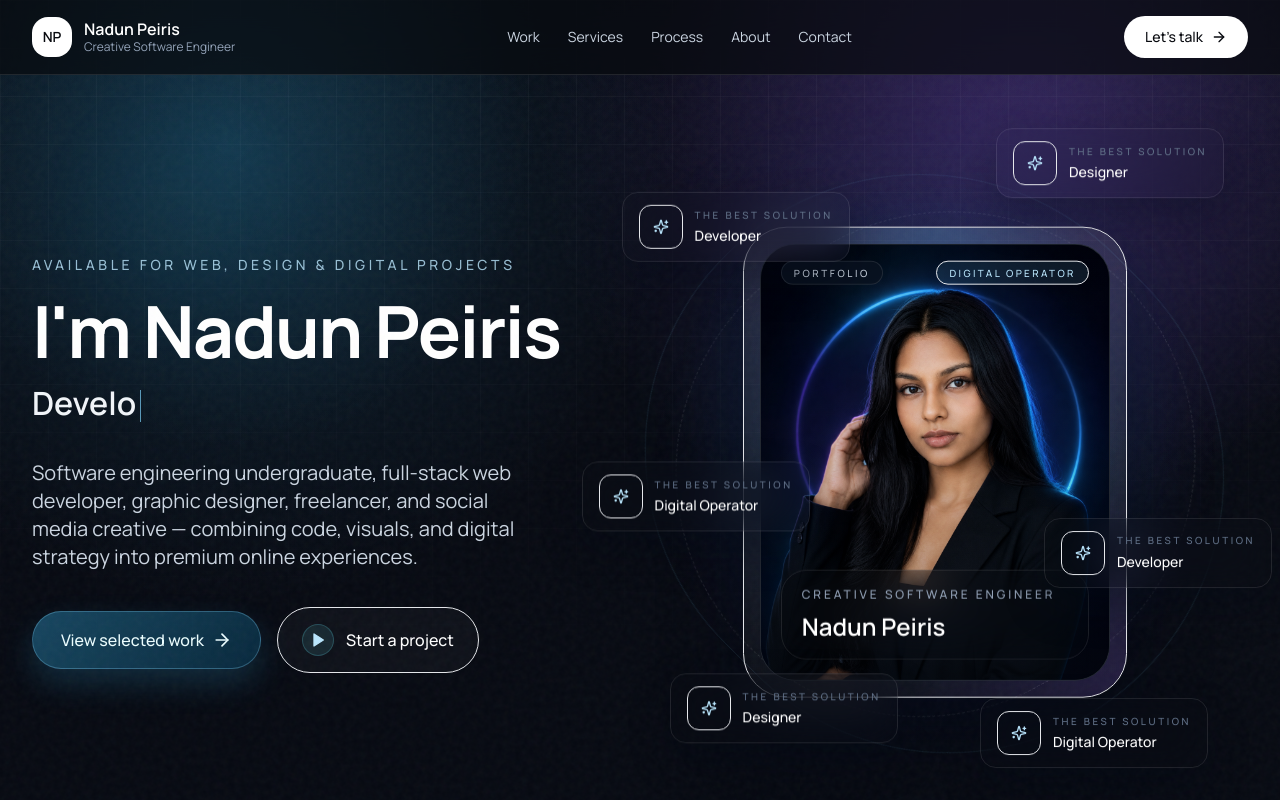
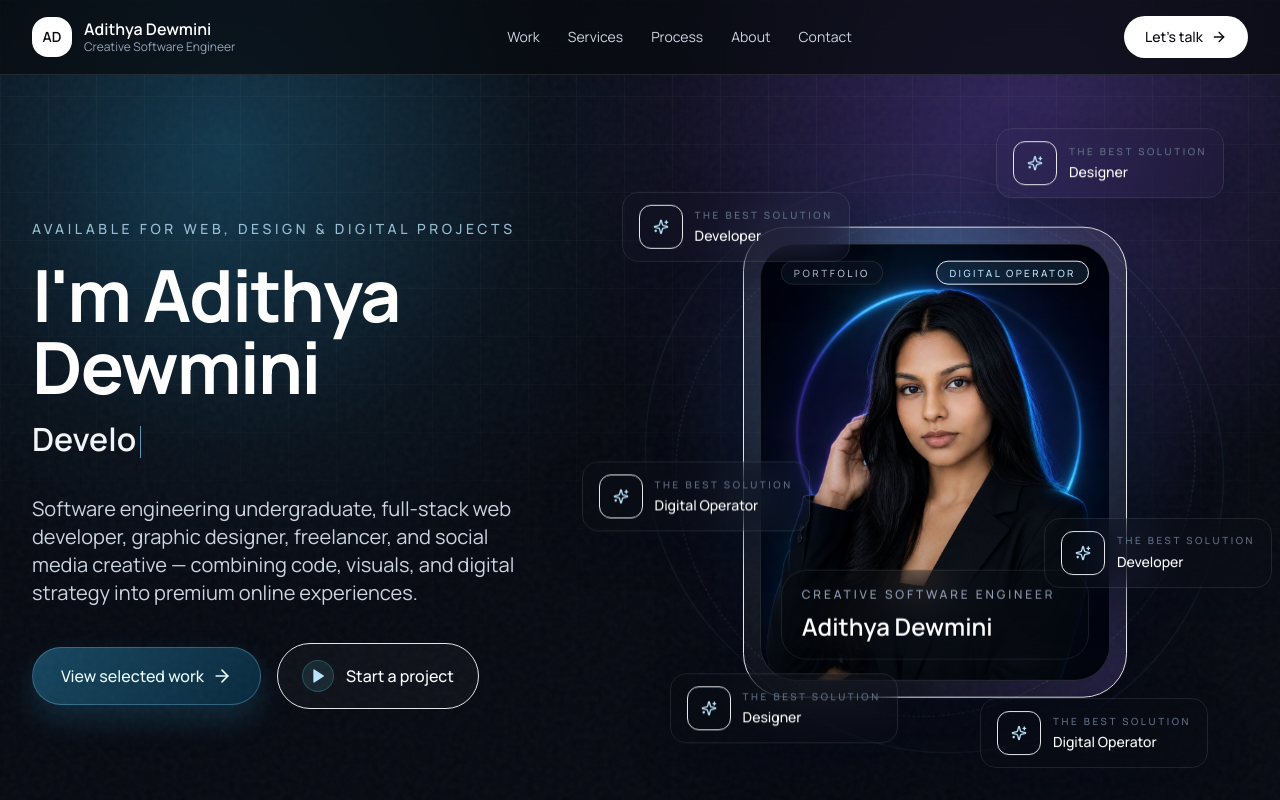
Before and after one commit to Adithya-Dewmini/adi-portfolio, a Next.js app: page / in a window 1280 px wide. Shown: the top 800 px of the page. Built offline with nearby package versions, Linux system fonts and the light colour scheme; no server answers; the database is empty.

Commit message:
changing name to my name

```diff
--- a/src/app/layout.tsx
+++ b/src/app/layout.tsx
@@ -10,12 +10,12 @@ const manrope = Manrope({
 });
 
 export const metadata: Metadata = {
-  title: "Nadun Peiris | Creative Software Engineer",
-  description: "Premium portfolio of Nadun Peiris, a software engineering undergraduate, web developer, graphic designer, and digital creative.",
-  keywords: ["Nadun Peiris", "Software Engineer", "Portfolio", "Next.js", "Graphic Designer", "Sri Lanka"],
-  authors: [{ name: "Nadun Peiris" }],
+  title: "Adithya Dewmini | Creative Software Engineer",
+  description: "Premium portfolio of Adithya Dewmini, a software engineering undergraduate, web developer, graphic designer, and digital creative.",
+  keywords: ["Adithya Dewmini", "Software Engineer", "Portfolio", "Next.js", "Graphic Designer", "Sri Lanka"],
+  authors: [{ name: "Adithya Dewmini" }],
   openGraph: {
-    title: "Nadun Peiris | Creative Software Engineer",
+    title: "Adithya Dewmini | Creative Software Engineer",
     description: "Code, design, and digital brand work in one premium portfolio.",
     type: "website"
   }
--- a/src/components/sections.tsx
+++ b/src/components/sections.tsx
@@ -117,9 +117,9 @@ export function Navbar() {
     <header className="fixed inset-x-0 top-0 z-50 border-b border-white/10 bg-ink/70 backdrop-blur-xl">
       <nav className="mx-auto flex max-w-7xl items-center justify-between px-5 py-4 md:px-8">
         <Link href="/" className="group flex items-center gap-3">
-          <span className="grid h-10 w-10 place-items-center rounded-2xl bg-white text-sm font-semibold text-ink transition group-hover:rotate-6">NP</span>
+          <span className="grid h-10 w-10 place-items-center rounded-2xl bg-white text-sm font-semibold text-ink transition group-hover:rotate-6">AD</span>
           <span className="hidden leading-tight sm:block">
-            <span className="block font-display font-semibold text-white">Nadun Peiris</span>
+            <span className="block font-display font-semibold text-white">Adithya Dewmini</span>
             <span className="block text-xs text-slate-400">Creative Software Engineer</span>
           </span>
         </Link>
@@ -165,7 +165,7 @@ function getIdentityVisual(title: string, index: number) {
 
 export function Hero({
   badge = "Hey there, I’m",
-  title = "Nadun Peiris",
+  title = "Adithya Dewmini",
   subtitle = "I build modern digital experiences with clean development, strong visuals, and practical execution.",
   primaryCtaText = "View selected work",
   primaryCtaLink = "/work",
@@ -221,7 +221,7 @@ export function Hero({
     };
   });
 
-  const heroName = title.trim().split(/\s+/).length <= 4 ? title : "Nadun Peiris";
+  const heroName = title.trim().split(/\s+/).length <= 4 ? title : "Adithya Dewmini";
   const heroIntro = badge.trim() || "Hey There!";
   const floatingCards = [
     { id: "solution-1", title: "THE BEST SOLUTION", subtitle: visibleIdentityCards[0]?.title ?? "Developer", className: "-left-2 top-10 md:left-0 md:top-16", rotate: -8, duration: 6.2 },
@@ -391,13 +391,13 @@ export function Hero({
                     {heroImageError ? (
                       <div className="absolute inset-0 flex items-center justify-center bg-[radial-gradient(circle_at_top,rgba(56,189,248,0.2),transparent_28%),radial-gradient(circle_at_bottom_right,rgba(139,92,246,0.18),transparent_30%),linear-gradient(180deg,#111827,#0b1220)]">
                         <div className="grid h-28 w-28 place-items-center rounded-full border border-white/10 bg-white/[0.06] text-4xl font-semibold text-white">
-                          NP
+                          AD
                         </div>
                       </div>
                     ) : (
                       <Image
                         src="/Adithya-profile.png"
-                        alt="Nadun Peiris portrait"
+                        alt="Adithya Dewmini portrait"
                         fill
                         className="object-cover"
                         sizes="(max-width: 768px) 90vw, 40vw"
@@ -652,13 +652,13 @@ export function AboutSection() {
                 {imageError ? (
                   <div className="absolute inset-0 flex items-center justify-center bg-[radial-gradient(circle_at_top_left,rgba(56,189,248,0.2),transparent_32%),radial-gradient(circle_at_bottom_right,rgba(139,92,246,0.18),transparent_28%),linear-gradient(180deg,#111827,#0b1220)]">
                     <div className="grid h-28 w-28 place-items-center rounded-full border border-white/10 bg-white/[0.06] text-4xl font-semibold text-white">
-                      NP
+                      AD
                     </div>
                   </div>
                 ) : (
                   <Image
                     src="/Adithya-profile.png"
-                    alt="Nadun Peiris portrait"
+                    alt="Adithya Dewmini portrait"
                     fill
                     className="object-cover"
                     sizes="(max-width: 1024px) 100vw, 40vw"
@@ -775,7 +775,7 @@ export function Footer() {
   return (
     <footer className="border-t border-white/10 px-5 py-8 md:px-8">
       <div className="mx-auto flex max-w-7xl flex-col items-center justify-between gap-4 text-sm text-slate-500 md:flex-row">
-        <p>© {new Date().getFullYear()} Nadun Peiris. Built with Next.js.</p>
+        <p>© {new Date().getFullYear()} Adithya Dewmini. Built with Next.js.</p>
         <p>Code + Design + Digital</p>
       </div>
     </footer>
--- a/src/lib/admin-data.ts
+++ b/src/lib/admin-data.ts
@@ -684,11 +684,11 @@ export const recentActivity: RecentActivityItem[] = [
 ];
 
 export const siteSettings: SiteSettings = {
-  siteName: "Nadun Peiris Portfolio",
+  siteName: "Adithya Dewmini Portfolio",
   tagline: "Creative developer building premium digital experiences.",
   logoUrl: "https://example.com/logo.svg",
   faviconUrl: "https://example.com/favicon.png",
-  fullName: "Nadun Peiris",
+  fullName: "Adithya Dewmini",
   professionalTitle: "Creative Full-Stack Developer",
   shortBio: "Full-stack developer, designer, freelancer, and digital creative helping brands build polished online experiences.",
   location: "Sri Lanka",
@@ -700,8 +700,8 @@ export const siteSettings: SiteSettings = {
   instagram: "https://www.instagram.com/nadunpeiris",
   behance: "https://www.behance.net/nadunpeiris",
   cvUrl: "https://example.com/nadun-peiris-cv.pdf",
-  defaultMetaTitle: "Nadun Peiris | Creative Full-Stack Developer",
-  defaultMetaDescription: "Portfolio of Nadun Peiris — code, design, digital brand work, and modern portfolio experiences.",
+  defaultMetaTitle: "Adithya Dewmini | Creative Full-Stack Developer",
+  defaultMetaDescription: "Portfolio of Adithya Dewmini — code, design, digital brand work, and modern portfolio experiences.",
   defaultOgImageUrl: "https://example.com/og-image.jpg",
   darkModeEnabled: true,
   dashboardCompactMode: false
```
